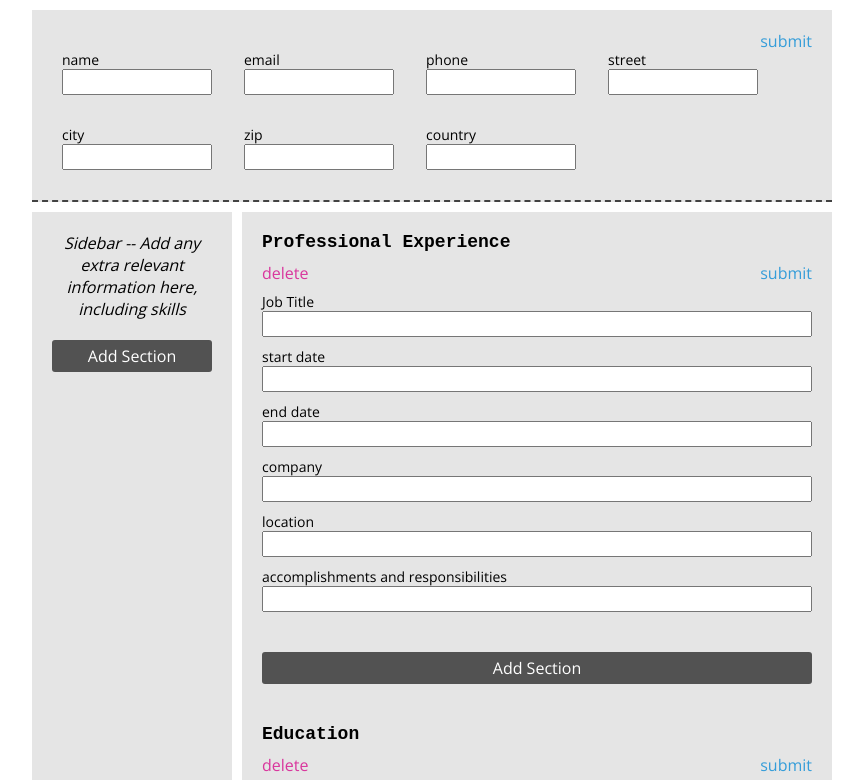
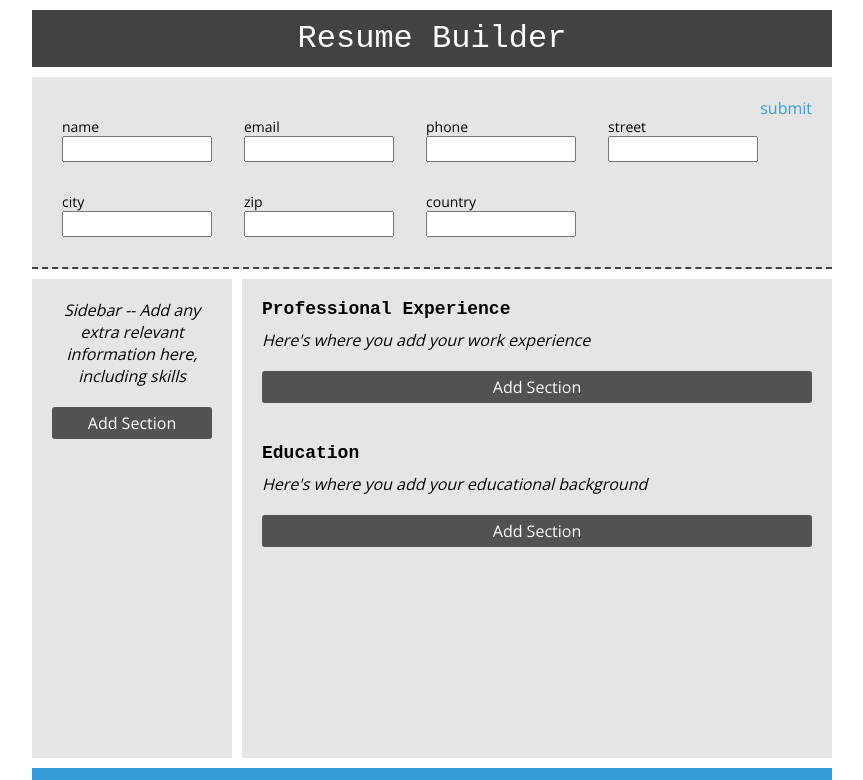
Before and after one commit to alinaalbrecht/resume-builder, a React (Create React App) app: page / in a window 1280 px wide. Shown: the top 780 px of the page, without its empty margins (208-1071 px from the left). Built offline with nearby package versions, Linux system fonts and the light colour scheme; a web font is replaced by a local one.

Commit message:
add preview mode

```diff
--- a/package.json
+++ b/package.json
@@ -6,6 +6,8 @@
     "@testing-library/jest-dom": "^5.14.1",
     "@testing-library/react": "^11.2.7",
     "@testing-library/user-event": "^12.8.3",
+    "live-server": "^1.2.1",
+    "puppeteer": "^10.1.0",
     "react": "^17.0.2",
     "react-dom": "^17.0.2",
     "react-scripts": "4.0.3",
--- a/src/App.js
+++ b/src/App.js
@@ -2,15 +2,38 @@ import "./App.scss";
 import { Experience } from "./Components/Experience";
 import { Header } from "./Components/Header";
 import { Sidebar } from "./Components/Sidebar";
+import React from "react";
 
-function App() {
+class App extends React.Component {
+  constructor(props) {
+    super(props);
+    this.state = {
+      preview: false,
+    };
+    this.toggleMode = this.toggleMode.bind(this);
+  }
+  toggleMode() {
+    this.setState({
+      preview: !this.state.preview,
+    });
+  }
+  render() {
     return (
-    <div className="App">
+      <div
+        className={`App ${
+          this.state.preview ? "resume--preview" : "resume--edit"
+        }`}
+      >
+        <div className="App__title">Resume Builder</div>
         <Header />
         <Sidebar />
         <Experience />
+        <button className="button--mode" onClick={this.toggleMode}>
+          {this.state.preview ? "Edit Mode" : "Preview Mode"}
+        </button>
       </div>
     );
   }
+}
 
 export default App;
--- a/src/App.scss
+++ b/src/App.scss
@@ -55,6 +55,14 @@ article {
   padding: 20px 0 40px;
 }
 
+.button--mode {
+  width: 800px;
+  color: #fff;
+  border: none;
+  background: $blue;
+  padding: 10px 0;
+}
+
 .button--edit {
   border: none;
   background-color: $light-gray;
@@ -82,6 +90,10 @@ article {
   border: none;
   display: block;
   margin: 0 auto;
+}
+
+.description {
+  padding-bottom: 20px;
 }
 
 .header {
@@ -134,8 +146,7 @@ article {
 }
 
 .sidebar {
-  .sidebar__description {
-    padding-bottom: 20px;
+  .description {
     text-align: center;
   }
 
@@ -164,7 +175,44 @@ article {
   margin: 10px auto;
   display: grid;
   grid-template-columns: 25% 1fr;
-  grid-template-rows: auto 1fr;
+  grid-template-rows: auto auto 1fr auto;
   gap: 10px;
   height: 100vh;
 }
+
+.App__title {
+  font-family: $heading;
+  font-size: $large;
+  width: 800px;
+  text-align: center;
+  background-color: $dark-gray;
+  color: #fff;
+  padding: 10px 0;
+}
+
+.resume--preview {
+  grid-template-rows: auto 1fr;
+  .button--delete,
+  .button--add,
+  .button--edit,
+  input,
+  label,
+  .description,
+  .App__title {
+    display: none;
+  }
+
+  article {
+    padding-top: 0;
+    padding-bottom: 20px;
+  }
+
+  .sidebar {
+    .section__display {
+      padding-top: 0;
+    }
+  }
+  .education {
+    padding-top: 0;
+  }
+}
--- a/src/Components/Education.js
+++ b/src/Components/Education.js
@@ -6,18 +6,7 @@ export class Education extends React.Component {
   constructor(props) {
     super(props);
     this.state = {
-      educationSections: [
-        {
-          edit: true,
-          degreeType: "",
-          startDate: "",
-          endDate: "",
-          university: "",
-          location: "",
-          finalGrade: "",
-          name: uniqid(),
-        },
-      ],
+      educationSections: [],
     };
     this.handleChange = this.handleChange.bind(this);
     this.toggleEdit = this.toggleEdit.bind(this);
@@ -85,7 +74,7 @@ export class Education extends React.Component {
       <section className="education">
         <h2>Education</h2>
         {this.state.educationSections.length === 0 && (
-          <p className="education__description">
+          <p className="description">
             <em>Here's where you add your educational background</em>
           </p>
         )}
--- a/src/Components/EducationSection.js
+++ b/src/Components/EducationSection.js
@@ -3,7 +3,7 @@ export const EducationSection = (props) => {
     <article className="education__section">
       {props.edit && (
         <form className="section__form">
-          <label htmlFor="degreeType">Degree Type</label>
+          <label htmlFor="degreeType">name of certificate</label>
           <input
             type="text"
             id="degreeType"
--- a/src/Components/Sidebar.js
+++ b/src/Components/Sidebar.js
@@ -73,7 +73,7 @@ export class Sidebar extends React.Component {
     return (
       <aside className="sidebar">
         {this.state.sections.length === 0 && (
-          <p className="sidebar__description">
+          <p className="description">
             <em>
               Sidebar -- Add any extra relevant information here, including
               skills
--- a/src/Components/SidebarSection.js
+++ b/src/Components/SidebarSection.js
@@ -3,7 +3,7 @@ export const SidebarSection = (props) => {
     <article className="sidebar__section">
       {props.edit && (
         <form className="section__form">
-          <label htmlFor="title">Title</label>
+          <label htmlFor="title">section title</label>
           <input
             type="text"
             id="title"
@@ -11,7 +11,7 @@ export const SidebarSection = (props) => {
             onChange={props.handleChange}
             name={props.name}
           />
-          <label htmlFor="bullets">Bullet points, separated by commas</label>
+          <label htmlFor="bullets">bullet points, separated by commas</label>
           <input
             type="text"
             id="bullets"
--- a/src/Components/Work.js
+++ b/src/Components/Work.js
@@ -6,18 +6,7 @@ export class Work extends React.Component {
   constructor(props) {
     super(props);
     this.state = {
-      workSections: [
-        {
-          edit: true,
-          jobTitle: "",
-          startDate: "",
-          endDate: "",
-          company: "",
-          location: "",
-          description: [],
-          name: uniqid(),
-        },
-      ],
+      workSections: [],
     };
     this.handleChange = this.handleChange.bind(this);
     this.toggleEdit = this.toggleEdit.bind(this);
@@ -88,7 +77,7 @@ export class Work extends React.Component {
       <section className="work">
         <h2>Professional Experience</h2>
         {this.state.workSections.length === 0 && (
-          <p className="work__description">
+          <p className="description">
             <em>Here's where you add your work experience</em>
           </p>
         )}
--- a/src/Components/WorkSection.js
+++ b/src/Components/WorkSection.js
@@ -3,7 +3,7 @@ export const WorkSection = (props) => {
     <article className="work__section">
       {props.edit && (
         <form className="section__form">
-          <label htmlFor="jobTitle">Job Title</label>
+          <label htmlFor="jobTitle">job title</label>
           <input
             type="text"
             id="jobTitle"
@@ -44,7 +44,7 @@ export const WorkSection = (props) => {
             name={props.name}
           />
           <label htmlFor="description">
-            accomplishments and responsibilities
+            accomplishments and responsibilities, separated by commas
           </label>
           <input
             type="text"
```
Also changed, not shown: 1 other file (tests, documents, lock files or other folders). Lines whose indentation alone changed are shown as unchanged.
